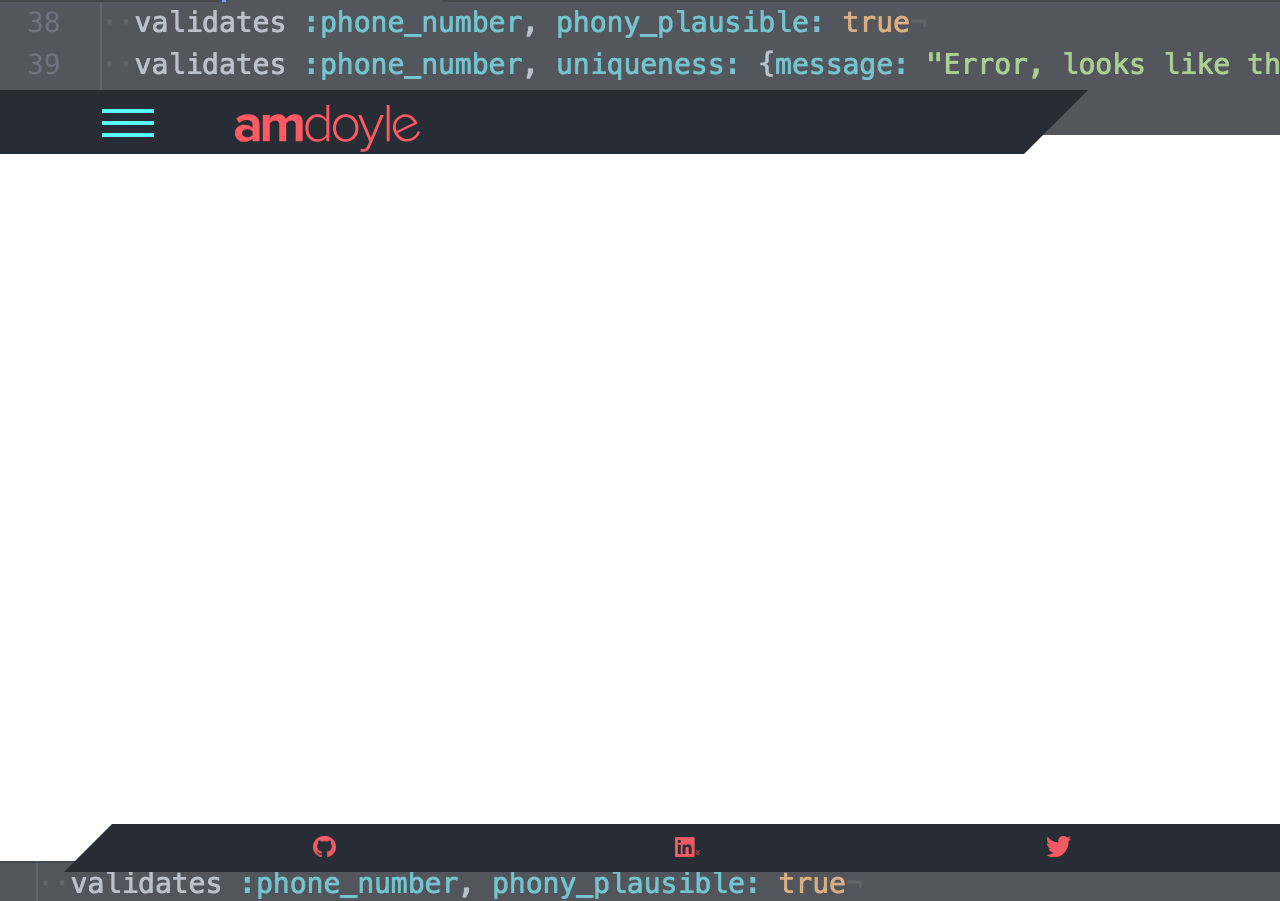
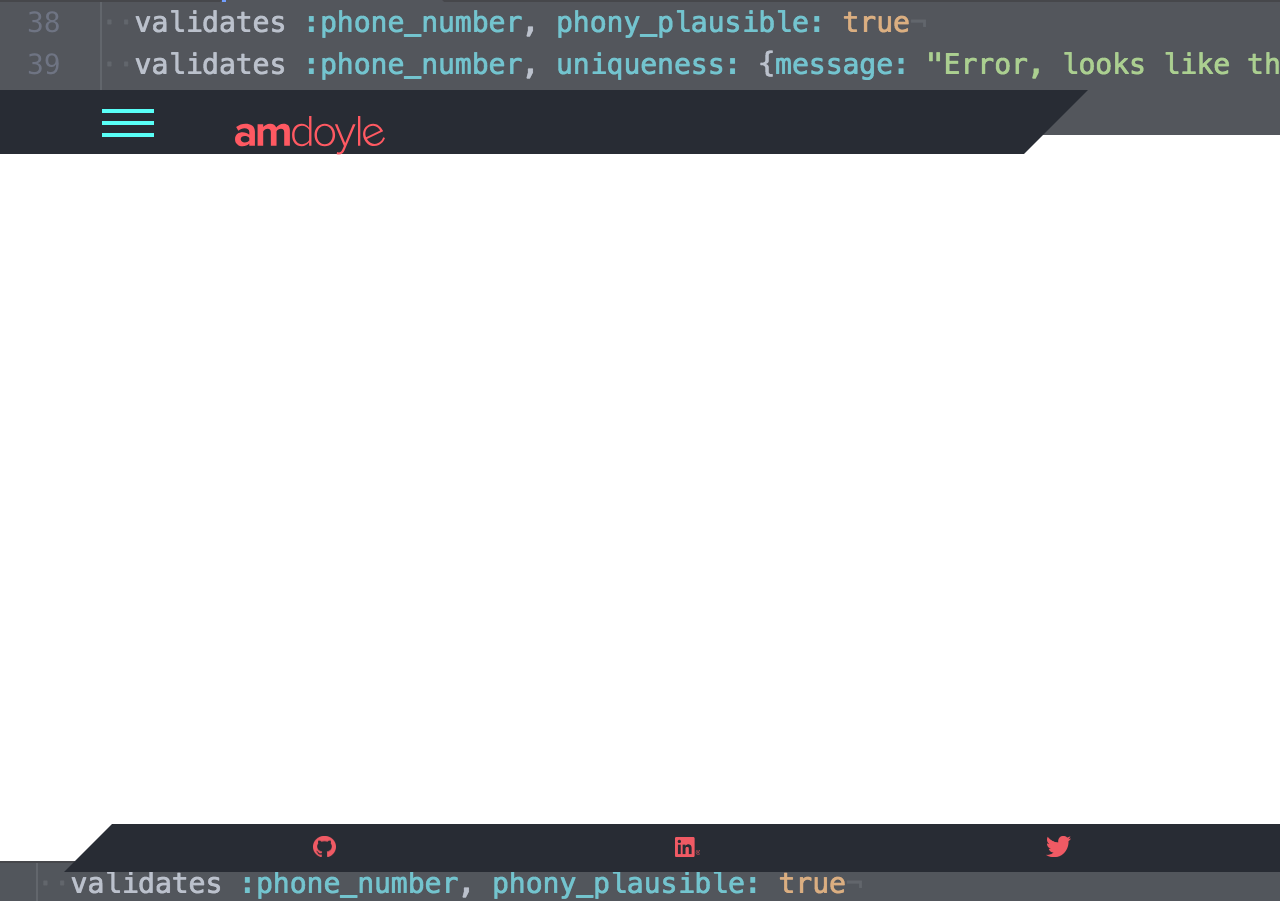
Before and after one commit to amdoyle/amdoyle, a Jekyll site: the page built from index.html, in a window 1280 px wide. Built offline with Jekyll 4.4.1, drawn with Linux system fonts in a browser that asks for light colours; nearby versions of some CDN libraries.

Commit message:
experiementing

```diff
--- a/_sass/_layout.scss
+++ b/_sass/_layout.scss
@@ -140,8 +140,8 @@
 //Site logo
 #logo img {
   display: inline-block;
-  margin-top: -16%;
-  width: 40%;
+  margin-top: -50px;
+  width: 150px;
   position: absolute;;
   transition: all .25s ease-in-out;
 }
@@ -280,9 +280,9 @@
     margin-top: -13%;
   }
 
-  #logo img {
-    margin-top: -14%;
-  }
+  // #logo img {
+  //   margin-top: -14%;
+  // }
 
   .footer-content p {
     margin-top: 11%;
@@ -297,9 +297,9 @@
     margin-top: -11%;
   }
 
-  #logo img {
-    margin-top: -13%;
-  }
+  // #logo img {
+  //   margin-top: -13%;
+  // }
 
   .footer-content {
     margin-top: -10%;
@@ -331,10 +331,10 @@
     margin-top: 1.5em
   }
 
-  #logo img {
-    margin-top: -11%;
-    width: 35%;
-  }
+  // #logo img {
+  //   margin-top: -11%;
+  //   width: 35%;
+  // }
 
   .main-content {
     padding-top: 0;
@@ -366,10 +366,10 @@
     margin-top: 2.75em;
   }
 
-  #logo img {
-    width: 25%;
-    margin-top: -9%;
-  }
+  // #logo img {
+  //   width: 25%;
+  //   margin-top: -9%;
+  // }
 
   .nav-menu {
     margin-left: -125%;
@@ -407,9 +407,9 @@
     margin-top: -13%;
   }
 
-  #logo img {
-    margin-top: -8%;
-  }
+  // #logo img {
+  //   margin-top: -8%;
+  // }
 
   .main-content {
     margin-top: 25%;
@@ -461,9 +461,9 @@
     margin-top:0;
   }
 
-  #logo img {
-    margin-top: -8%;
-  }
+  // #logo img {
+  //   margin-top: -8%;
+  // }
 
   .nav-menu {
     width: 81vw;
@@ -545,10 +545,10 @@
      bottom: -.75em;
    }
 
-   #logo img {
-     margin-top: -6%;
-     width: 18%;
-   }
+  //  #logo img {
+  //    margin-top: -6%;
+  //    width: 18%;
+  //  }
 
   .nav {
     margin-top: -6%;
@@ -626,11 +626,11 @@
   .nav {
     width: 5%;
   }
-
-  #logo img {
-    width: 15%;
-    margin-top: -5%;
-  }
+  //
+  // #logo img {
+  //   width: 15%;
+  //   margin-top: -5%;
+  // }
 
   .dim {
     opacity: 100;
@@ -693,10 +693,10 @@
     width: 80vw;
   }
 
-  #logo img {
-    width: 12%;
-    margin-top: -4.75%;
-  }
+  // #logo img {
+  //   width: 12%;
+  //   margin-top: -4.75%;
+  // }
 
   #hamburger-nav {
     width: 75%;
@@ -739,10 +739,10 @@
     margin-top: -5.9%;
   }
 
-  #logo img {
-    width: 10%;
-    margin-top: -4%;
-  }
+  // #logo img {
+  //   width: 10%;
+  //   margin-top: -4%;
+  // }
 
   .main-content {
     margin-top: 10%;
@@ -770,9 +770,9 @@
     margin-left: -276%;
   }
 
-  #logo img {
-    margin-top: -3.75%;
-  }
+  // #logo img {
+  //   margin-top: -3.75%;
+  // }
 
   .footer-content {
     margin-top: -2%;
```
